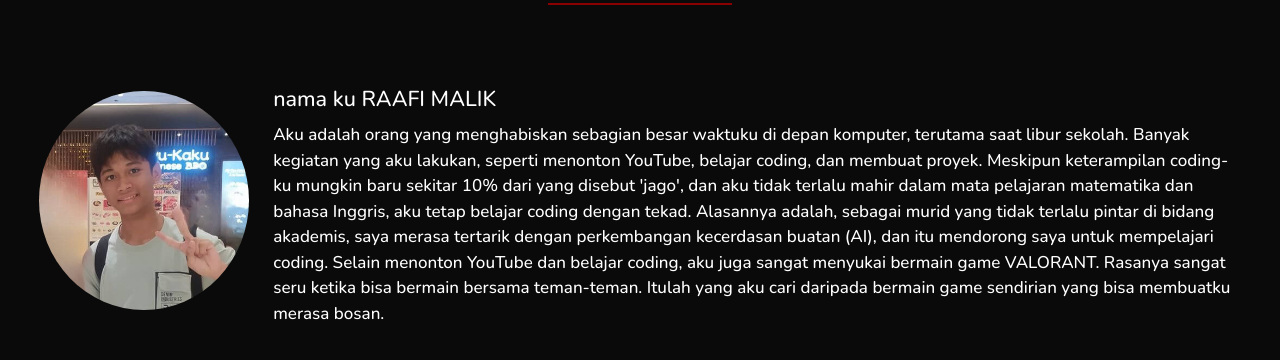
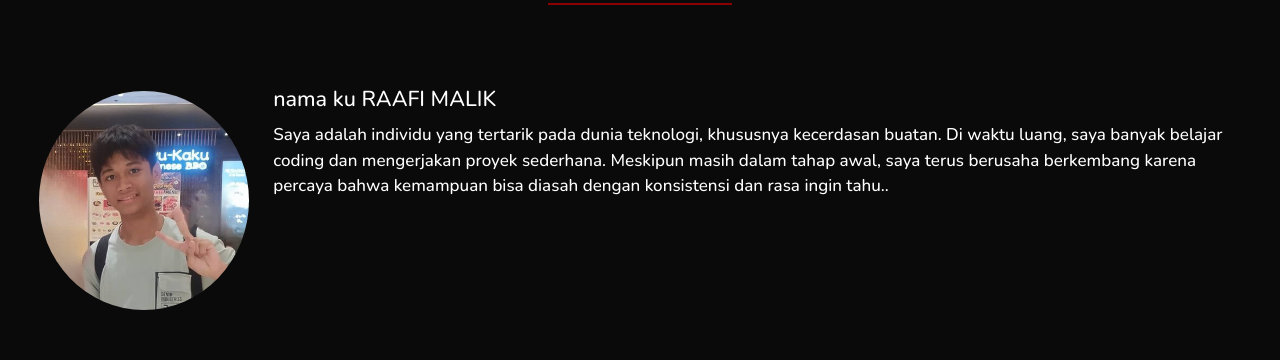
Before and after one commit to starla2510/starla2510.github.io, a website: page index.html in a window 1280 px wide. Shown: the part 940-1300 px from the top of the page. Drawn offline with nearby package versions, Linux system fonts and the light colour scheme; no server answers.

Commit message:
Update index.html

```diff
--- a/index.html
+++ b/index.html
@@ -37,7 +37,7 @@
             <a href="#skills">Skills</a>
             <!-- <a href="#mypcspec">My Pc Specs</a>
       <a href="#gallery">Gallery</a> -->
-            <a href="#ins">My Inspiration</a>
+           <!-- <a href="#ins">My Inspiration</a>-->
             <a href="#spotify-track">My Top Track</a>
             <!-- <a href="#motivasi">Motivation</a> -->
         </div>
@@ -73,15 +73,7 @@
             </div>
             <div class="content-about" data-aos="fade-left" data-aos-duration="2000" data-aos-delay="300">
                 <h4>nama ku RAAFI MALIK</h4>
-                <p class="desc-about">Aku adalah orang yang menghabiskan sebagian besar waktuku di depan komputer,
-                    terutama saat libur sekolah. Banyak kegiatan yang aku lakukan, seperti menonton YouTube, belajar
-                    coding, dan membuat proyek. Meskipun keterampilan coding-ku mungkin baru sekitar 10% dari yang
-                    disebut 'jago', dan aku tidak terlalu mahir dalam mata pelajaran matematika dan bahasa Inggris, aku
-                    tetap belajar coding dengan tekad. Alasannya adalah, sebagai murid yang tidak terlalu pintar di
-                    bidang akademis, saya merasa tertarik dengan perkembangan kecerdasan buatan (AI), dan itu mendorong
-                    saya untuk mempelajari coding. Selain menonton YouTube dan belajar coding, aku juga sangat menyukai
-                    bermain game VALORANT. Rasanya sangat seru ketika bisa bermain bersama teman-teman. Itulah yang aku
-                    cari daripada bermain game sendirian yang bisa membuatku merasa bosan.</span>
+                <p class="desc-about">Saya adalah individu yang tertarik pada dunia teknologi, khususnya kecerdasan buatan. Di waktu luang, saya banyak belajar coding dan mengerjakan proyek sederhana. Meskipun masih dalam tahap awal, saya terus berusaha berkembang karena percaya bahwa kemampuan bisa diasah dengan konsistensi dan rasa ingin tahu..</span>
                 </p>
             </div>
         </div>
@@ -172,7 +164,7 @@
                         class="btn btnKenapa btn-sm knpLea btn-danger">Kenapa?</a>
                 </div>
             </div> -->
-            <div data-aos="flip-left" data-aos-duration="1500" data-aos-delay="200" class="card"
+          <!--  <div data-aos="flip-left" data-aos-duration="1500" data-aos-delay="200" class="card"
                 style="width: 18rem; background: transparent; color: #fff;">
                 <img src="assets/windah3.jpg" class="card-img-top" alt="Windah Basudara">
                 <div class="card-body">
@@ -233,7 +225,7 @@
                 </div>
             </div>
         </div>
-    </section>
+    </section> -->
 
 
 
```
